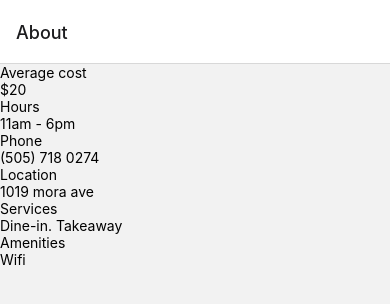
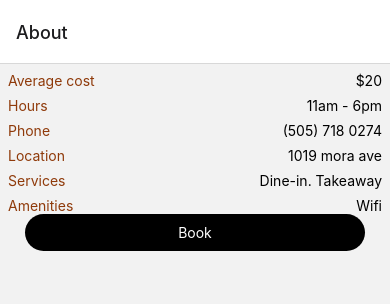
Before and after one commit to Amedzro-Elikplim/Booking, a React Native app: screen /About in a window 390 px wide. Shown: the top 304 px of the page. Built offline with nearby package versions, Linux system fonts and the light colour scheme.

Commit message:
building about page

```diff
--- a/screens/About.js
+++ b/screens/About.js
@@ -1,42 +1,70 @@
 import React from "react";
-import { SafeAreaView, Text, View, StyleSheet } from "react-native";
+import { SafeAreaView, Text, View, StyleSheet, TouchableOpacity } from "react-native";
 
 export const About = () => {
   return (
     <SafeAreaView>
-      <View>
-        <Text>Average cost</Text>
+      <View style={style.subContainer}>
+        <Text style={style.text}>Average cost</Text>
         <Text>$20</Text>
       </View>
 
-      <View>
-        <Text>Hours</Text>
+      <View style={style.subContainer}>
+        <Text style={style.text}>Hours</Text>
         <Text>11am - 6pm</Text>
       </View>
 
-      <View>
-        <Text>Phone</Text>
+      <View style={style.subContainer}>
+        <Text style={style.text}>Phone</Text>
         <Text>(505) 718 0274</Text>
       </View>
 
-      <View>
-        <Text>Location</Text>
+      <View style={style.subContainer}>
+        <Text style={style.text}>Location</Text>
         <Text>1019 mora ave</Text>
       </View>
 
-      <View>
-        <Text>Services</Text>
+      <View style={style.subContainer}>
+        <Text style={style.text}>Services</Text>
         <Text>Dine-in. Takeaway</Text>
       </View>
 
-      <View>
-        <Text>Amenities</Text>
+      <View style={style.subContainer}>
+        <Text style={style.text}>Amenities</Text>
         <Text>Wifi</Text>
       </View>
+
+      <TouchableOpacity style={style.btn}>
+        <Text style={style.btnText}>Book</Text>
+      </TouchableOpacity>
+
     </SafeAreaView>
   )
 };
 
 const style = StyleSheet.create({
+  subContainer: {
+    display: 'flex',
+    flexDirection: 'row',
+    justifyContent: 'space-between',
+    paddingRight: 8,
+    paddingLeft: 8,
+    marginTop: 8
+  },
+  text: {
+    color: "#8F3A0A"
+  },
 
+  btn: {
+    backgroundColor: 'black',
+    borderRadius: 50,
+    marginLeft: 25,
+    marginRight: 25,
+    paddingTop: 10,
+    paddingBottom: 10,
+  },
+  btnText: {
+    color: 'white',
+    textAlign: 'center'
+  }
 })
```
